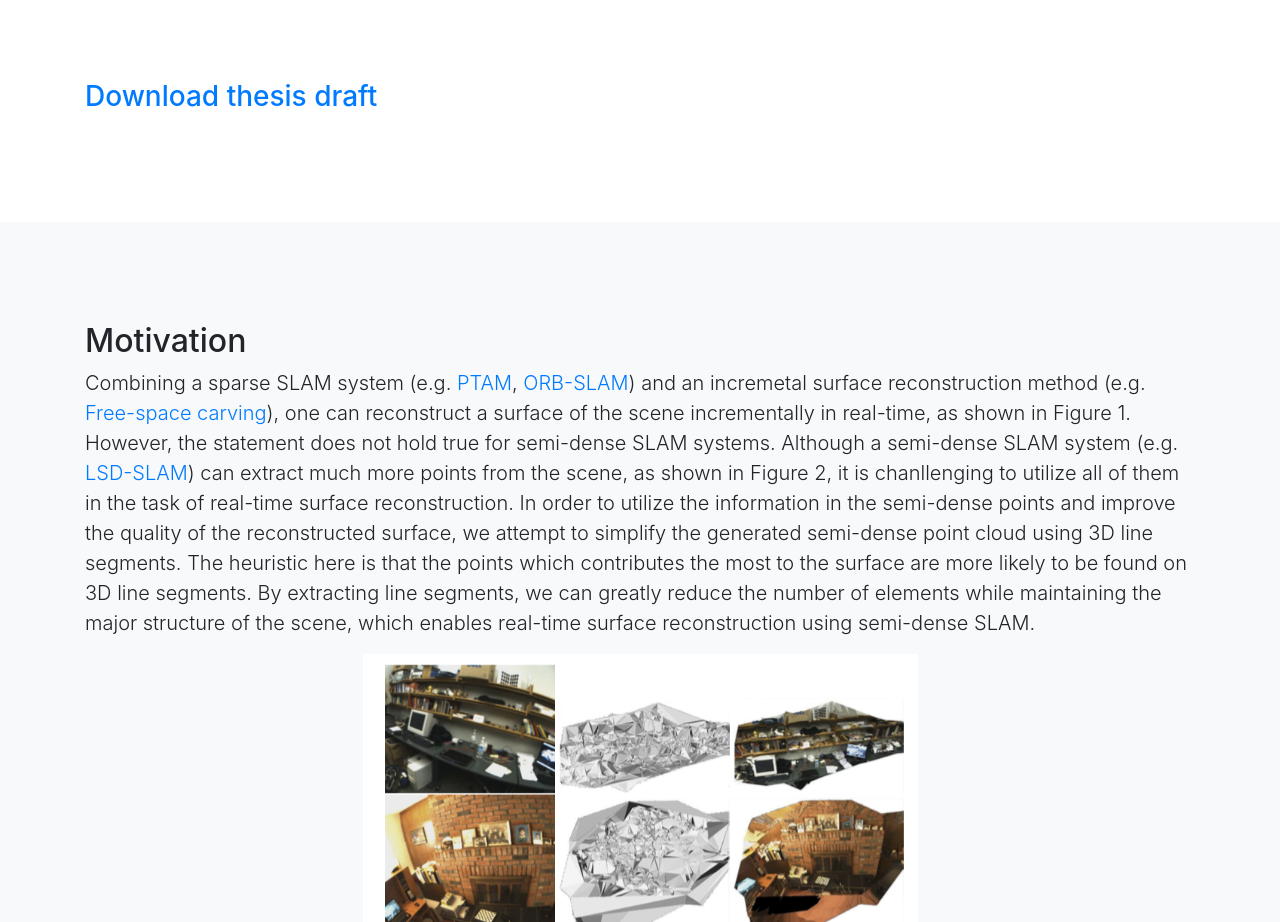
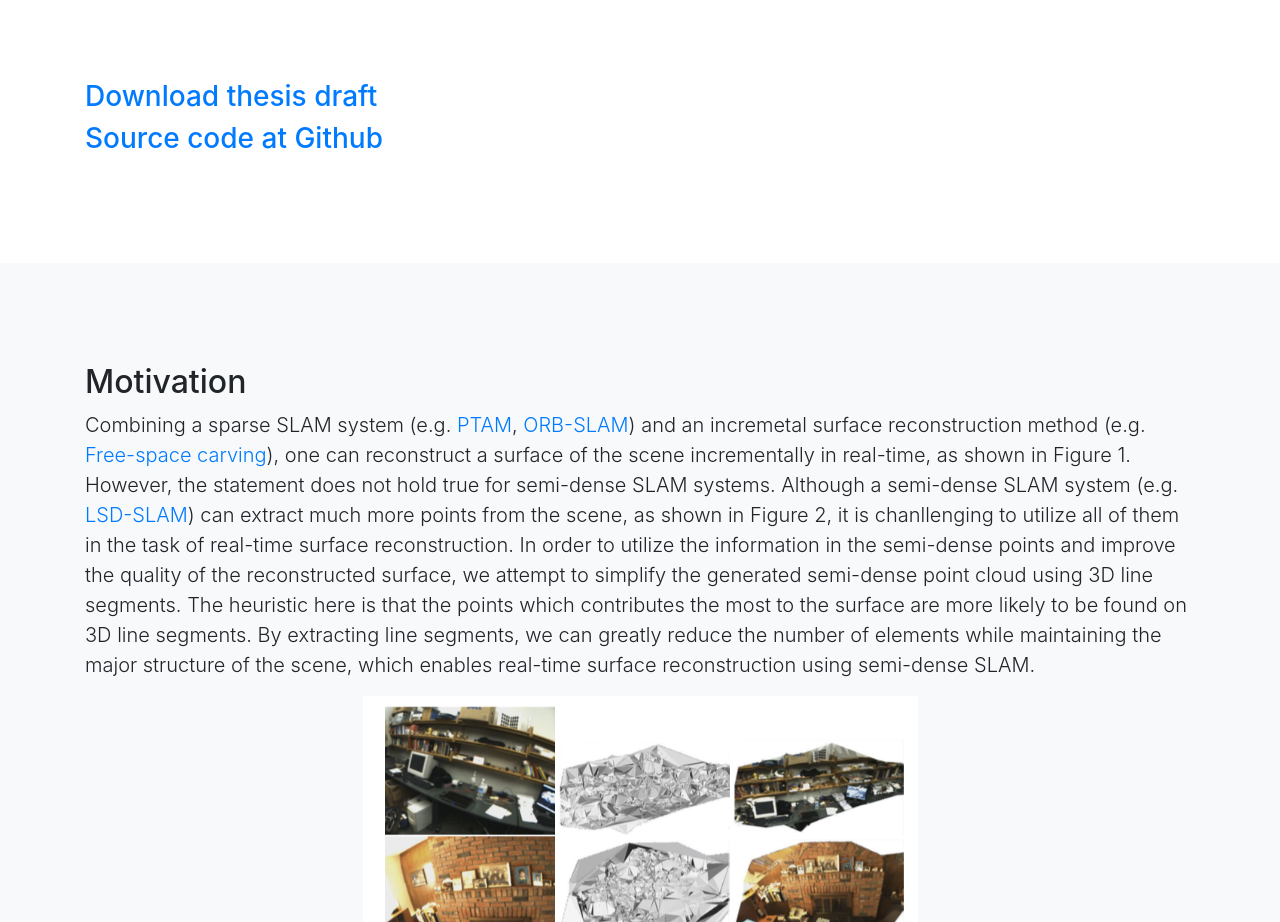
Before and after one commit to shidahe/thesis_webpage, a website with bundled scripts: page index.html in a window 1280 px wide. Shown: the part 1660-2582 px from the top of the page. Built offline with nearby package versions, Linux system fonts and the light colour scheme.

Commit message:
add github link

```diff
--- a/index.html
+++ b/index.html
@@ -124,6 +124,10 @@ With the reconstructed surfaces, we demonstrate that using the extracted 3D line
 <br>
 <h3>
 <a href="He_Shida_201805_MSc.pdf" download>Download thesis draft</a>
+</h3>
+<h3>
+<a href="https://github.com/shidahe/semidense-lines"
+download>Source code at Github</a>
 </h3>
           </div>
         </div>
```
